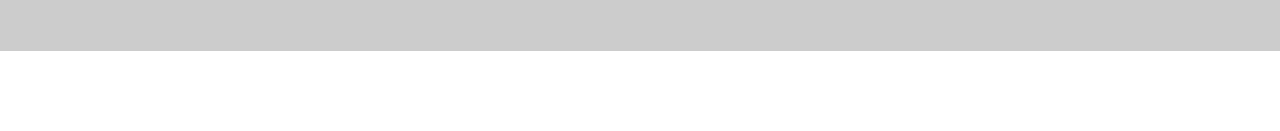
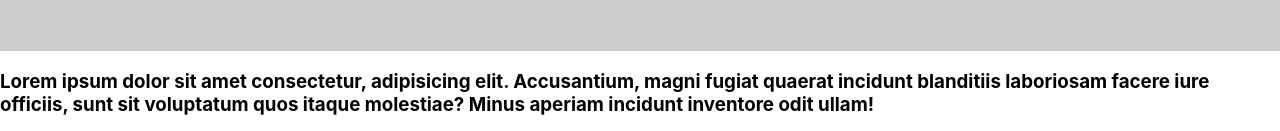
Before and after one commit to AndrzejTyminski/goit-react-hw-01-components, a React (Create React App) app: page / in a window 1280 px wide. Shown: the part 673-804 px from the top of the page. Built offline with nearby package versions, Linux system fonts and the light colour scheme.

Commit message:
statistics 2

```diff
--- a/src/components/App.jsx
+++ b/src/components/App.jsx
@@ -1,8 +1,11 @@
-import { Profile } from "01/Profile";
+import { Profile } from "profile01/Profile";
+import { Statistics } from "statistics02/Statistics"
+
 export const App = () => {
   return (
 <>
 <Profile />
+<Statistics/>
 </>
   );
 };
--- a/src/01/Profile.jsx
+++ b/src/profile01/Profile.jsx
@@ -3,7 +3,7 @@ import "./Profile.css"
 export const Profile = ()  =>
 {return(
 
-   <div >
+   <>
         <div className='profileCenter'>
             <div className='profile'>
                 <img className='profile-avatar'src={user.avatar} alt="User avatar"></img>
@@ -29,6 +29,6 @@ export const Profile = ()  =>
             </div>
         </div>
 
-   </div>
+   </>
 
 )}
--- /dev/null
+++ b/src/statistics02/Statistics.jsx
@@ -0,0 +1,10 @@
+import './Statistics.css'
+import stats from './data.json';
+export const Statistics = () =>
+{
+    return(
+        <>
+        <h3>Lorem ipsum dolor sit amet consectetur, adipisicing elit. Accusantium, magni fugiat quaerat incidunt blanditiis laboriosam facere iure officiis, sunt sit voluptatum quos itaque molestiae? Minus aperiam incidunt inventore odit ullam!</h3>
+        </>
+    )
+}
--- /dev/null
+++ b/src/statistics02/data.json
@@ -0,0 +1,7 @@
+[
+  { "id": "id-1", "label": ".docx", "percentage": 22 },
+  { "id": "id-2", "label": ".pdf", "percentage": 4 },
+  { "id": "id-3", "label": ".mp3", "percentage": 17 },
+  { "id": "id-4", "label": ".psd", "percentage": 47 },
+  { "id": "id-5", "label": ".pdf", "percentage": 10 }
+]
```
Also changed, not shown: src/profile01/Profile.css (renamed from src/01/Profile.css), src/profile01/user.json (renamed from src/01/user.json), src/statistics02/Statistics.css (added).
